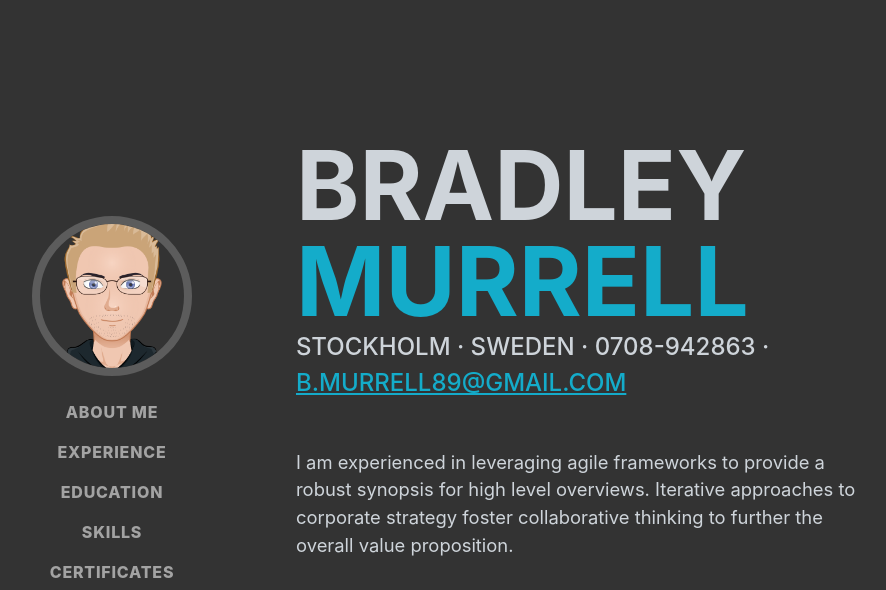
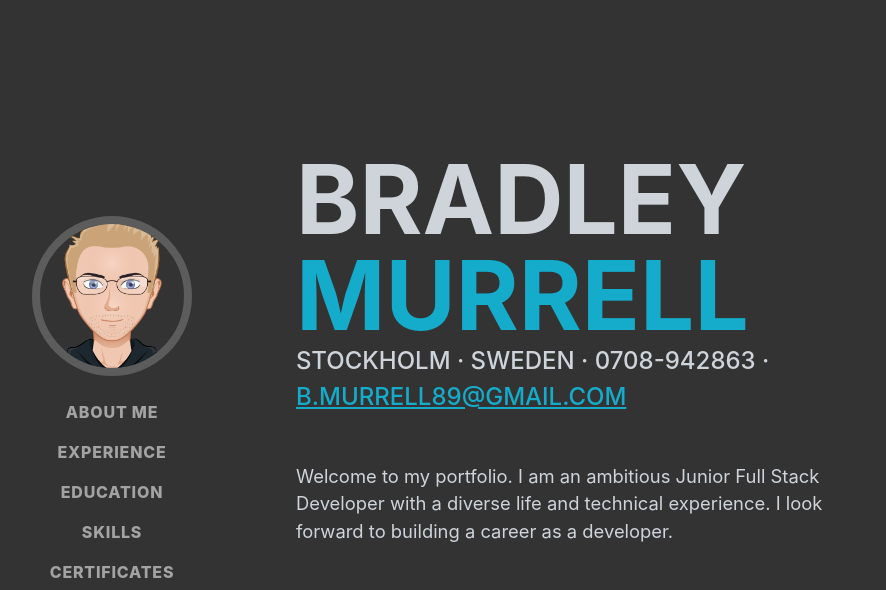
Before and after one commit to BradleyMurrell/my-portfolio, a plain HTML site: page index.html in a window 1280 px wide. Shown: the top 590 px of the page, without its empty margins (24-910 px from the left). Drawn offline with nearby package versions, Linux system fonts and the light colour scheme; a web font is replaced by a local one.

Commit message:
Update paragraph in about me section

```diff
--- a/index.html
+++ b/index.html
@@ -48,7 +48,7 @@
                         Stockholm · Sweden · 0708-942863 ·
                         <a href="mailto:b.murrell89@gmail.com">b.murrell89@gmail.com</a>
                     </div>
-                    <p class="lead mb-5">I am experienced in leveraging agile frameworks to provide a robust synopsis for high level overviews. Iterative approaches to corporate strategy foster collaborative thinking to further the overall value proposition.</p>
+                    <p class="lead mb-5">Welcome to my portfolio. I am an ambitious Junior Full Stack Developer with a diverse life and technical experience. I look forward to building a career as a developer.</p>
                     <div class="social-icons">
                         <a class="social-icon" href="#!"><i class="fab fa-linkedin-in"></i></a>
                         <a class="social-icon" href="#!"><i class="fab fa-github"></i></a>
```
